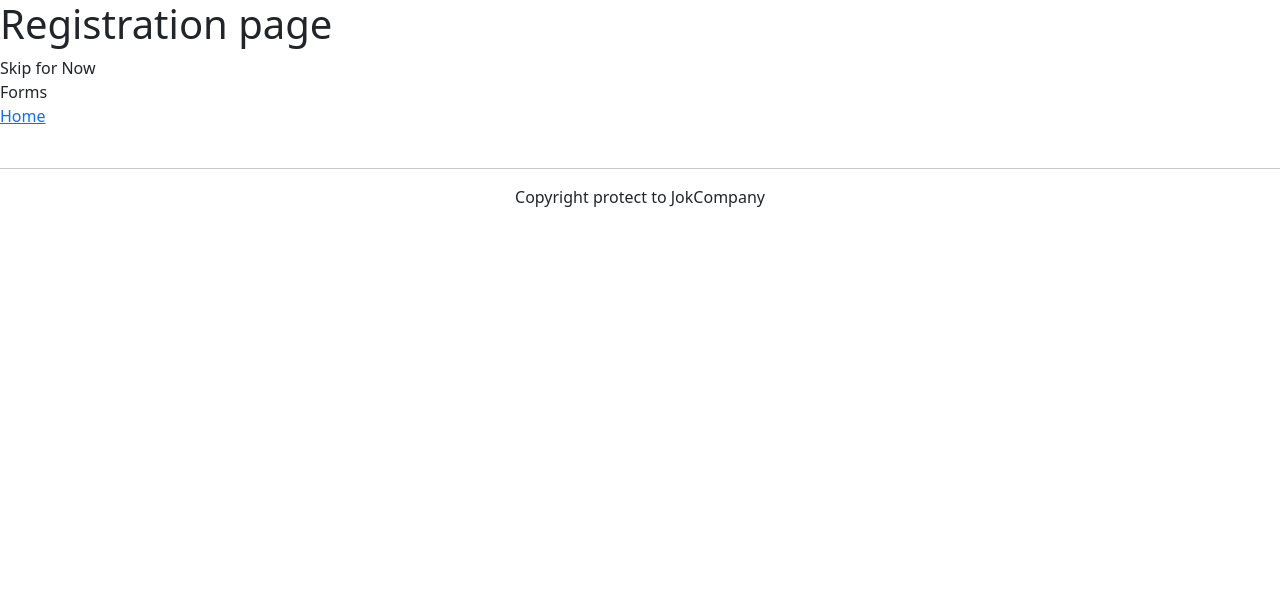
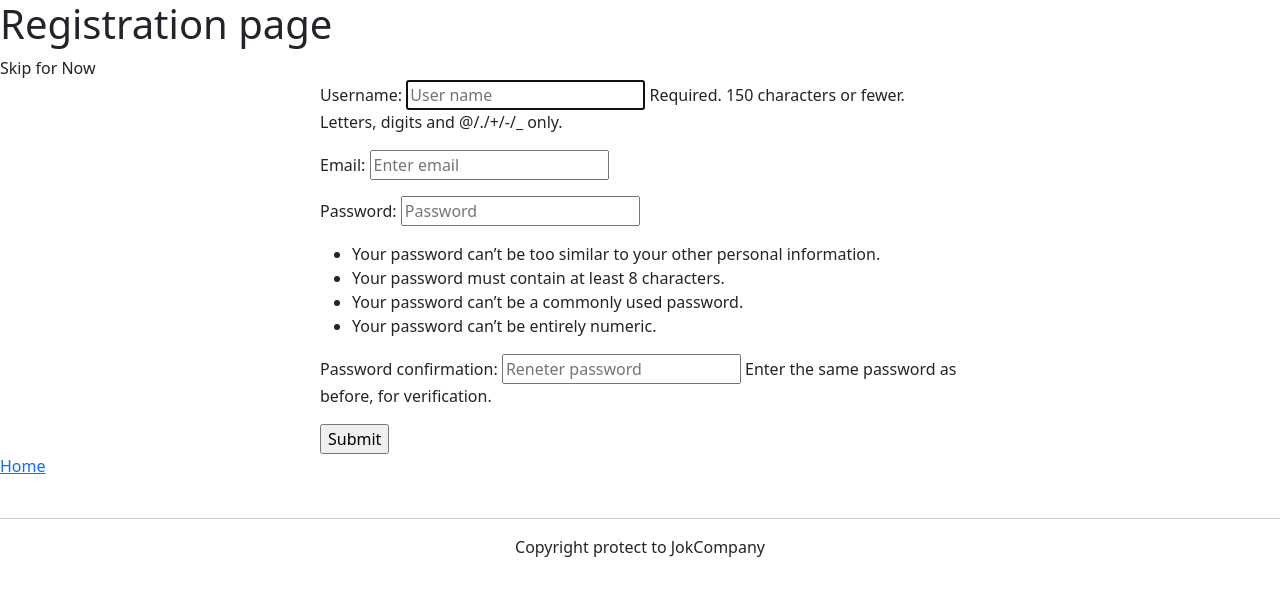
Before and after one commit to Joseph-KB/Django-Projects, a Django app: page /user/register/ in a window 1280 px wide. Shown: the top 596 px of the page. Run offline with Django 4.2, Linux system fonts and the light colour scheme.

Commit message:
Updated for registration, logIn and logOut

```diff
--- a/freelance_arch/customer/forms.py
+++ b/freelance_arch/customer/forms.py
@@ -1,3 +1,38 @@
 # https://docs.djangoproject.com/en/4.2/topics/auth/default/
 
-from django.forms import EmailField,Form
+from typing import Any
+from django import forms
+
+from django.contrib.auth.forms import UserCreationForm
+from django.contrib.auth.models import User
+from django.core.exceptions import ValidationError
+
+class RegisterForm(UserCreationForm):
+    email = forms.EmailField(required=True,
+                             widget=forms.EmailInput(attrs= {
+                                 'placeholder': 'Enter email',}))
+
+    class Meta:
+        model = User
+        fields = ('username','email','password1','password2')
+
+    def __init__(self,*args :Any, **kwargs: Any) :
+        super(RegisterForm,self).__init__(*args,**kwargs)
+        self.fields['username'].widget.attrs['placeholder'] = 'User name'
+        self.fields['password1'].widget.attrs['placeholder'] = 'Password'
+        self.fields['password2'].widget.attrs['placeholder'] = 'Reneter password'
+
+    def clean_email(self):
+        email= self.cleaned_data["email"]
+        if User.objects.filter(email = email).exists():
+            raise ValidationError("User already exists")
+        return email
+
+
+class LoginForm(forms.Form):
+    username = forms.CharField(required=True,widget=forms.TextInput(
+        attrs= {'placeholder' : "user name",'autofocus':True }
+    ))
+    password= forms.CharField(required=True,
+                              widget=forms.PasswordInput(
+                                  attrs= {'placeholder' : 'Password'}))
--- a/freelance_arch/customer/templates/customer/registration.html
+++ b/freelance_arch/customer/templates/customer/registration.html
@@ -25,7 +25,26 @@ FreelancerCO Registration
 
 <!--content-->
 <main>
-    Forms
+    <div class="form-group col-md-6 offset-md-3">
+        <form class="" action="" method="post">
+            {% csrf_token %}
+            {{ form.as_p }}
+            <input type="submit" value="Submit">
+        </form>
+        {% if form.errors %}
+            <div class="alert alert-warning alert-dismissible fade show" role="alert">
+                Your form has errors
+                {% for field in form %}
+                    {% if field.errors %}
+                        {{field.errors}}
+                    {% endif %}
+                {% endfor %}
+                <button type="button" class="btn-close" data-bs-dismiss="alert" aria-label="Close">
+
+                </button>
+            </div>
+        {% endif %}
+    </div>
 </main>
 
 <!--side bar/ Related to links-->
--- a/freelance_arch/customer/urls.py
+++ b/freelance_arch/customer/urls.py
@@ -6,4 +6,5 @@ app_name='customer'
 urlpatterns=[
     path('register/',views.registaration,name='customer_registration'),
     path('login/',views.user_login,name='customer_login'),
+    path('logout/',views.user_logout,name='customer_logout'),
 ]
--- a/freelance_arch/customer/views.py
+++ b/freelance_arch/customer/views.py
@@ -1,10 +1,63 @@
-from django.shortcuts import render
+from django.shortcuts import render,HttpResponseRedirect
+from django.urls import reverse
+from django.shortcuts import redirect
+
+from .forms import RegisterForm,LoginForm
+
+from django.contrib.auth import get_user_model,authenticate,login,logout
+
+from django.contrib import messages
 
 # Create your views here.
 
 def registaration(request):
-    return render(request,'customer/registration.html')
+    if request.method == "POST":
+        form = RegisterForm(request.POST)
+        print(form.is_valid())
+        if form.is_valid():
+            form.save()
+            return HttpResponseRedirect(reverse("customer:login"))
+    else:
+        form = RegisterForm()
+
+    return render(request,'customer/registration.html',{
+        "form" : form,
+        })
 
 
 def user_login(request):
-    return render(request,'customer/login.html')
+    if request.method == "POST":
+        form = LoginForm(request.POST)
+        if form.is_valid():
+            form = form.cleaned_data
+            username = form['username']
+            password=form['password']
+            user= authenticate(request,username=username,password=password)
+            if user is not None:
+                login(request,user)
+                return HttpResponseRedirect(reverse('home:home'))
+            else:
+                message='Try authenticating again'
+                form=LoginForm()
+                return render(request,"customer/login.html",{"form":form,"message":message})
+    if request.user.is_authenticated:
+        message = 'LoggedIn Already'
+        messages.info(request,message)
+        return redirect('home:home')
+    form=LoginForm()
+    return render(request,"customer/login.html",{"form":form})
+
+
+def user_logout(request):
+    if request.user.is_authenticated:
+        logout(request)
+        message = 'Logged Out. Come back soon for innovations. An Empire are build by Great Emperor'
+        messages.info(request,message)
+        return redirect('home:home')
+    # redirect goes and find the names from urlpatterns, but reverse needs path to be specified
+    message = 'Already logged out'
+    messages.info(request,message)
+    return redirect('home:home')
+
+
+print(get_user_model().objects.all())
--- a/freelance_arch/home/templates/home/home.html
+++ b/freelance_arch/home/templates/home/home.html
@@ -19,6 +19,12 @@ FreelancerCO
 
 {% include 'home/navbar.html' %}
 
+{% if messages %}
+    {% for message in messages %}
+        <br>
+        {{message}}
+    {% endfor %}
+{% endif %}
 <br>
 <h1>Don't ignore Your goals</h1>
 
--- a/freelance_arch/home/templates/home/navbar.html
+++ b/freelance_arch/home/templates/home/navbar.html
@@ -19,7 +19,7 @@
             <a class="btn btn-secondary btn-outline-primary text-light" href="{% url 'customer:customer_registration' %}">SignUp</a>
           </li>
           <li class="nav-item me-2 ">
-            <a class="btn btn-secondary btn-outline-primary text-light" href="#">Logout</a>
+            <a class="btn btn-secondary btn-outline-primary text-light" href="{% url 'customer:customer_logout' %}">Logout</a>
           </li>
 
         </ul>
--- a/freelance_arch/home/urls.py
+++ b/freelance_arch/home/urls.py
@@ -5,5 +5,4 @@ from . import views
 app_name="home"
 urlpatterns=[
     path("",views.index,name='home'),
-    path("login/",views.login,name='login')
 ]
--- a/freelance_arch/requirements.txt
+++ b/freelance_arch/requirements.txt
@@ -1 +1,4 @@
 django
+psycopg2-binary     #postgress adapter for django, psycopg2-binary don't require a compiler or external libraries, but not prefered in production
+# python-decouple     # To save and restore config files of database from files. Else we can use configparser
+python-dotenv         # Same for the above
```
Also changed, not shown: freelance_arch/customer/templates/customer/login.html (+13 -0 lines), freelance_arch/freelance_arch/settings.py (+31 -7 lines), freelance_arch/home/views.py (+2 -12 lines), freelance_arch/README.md, 1 other file.
